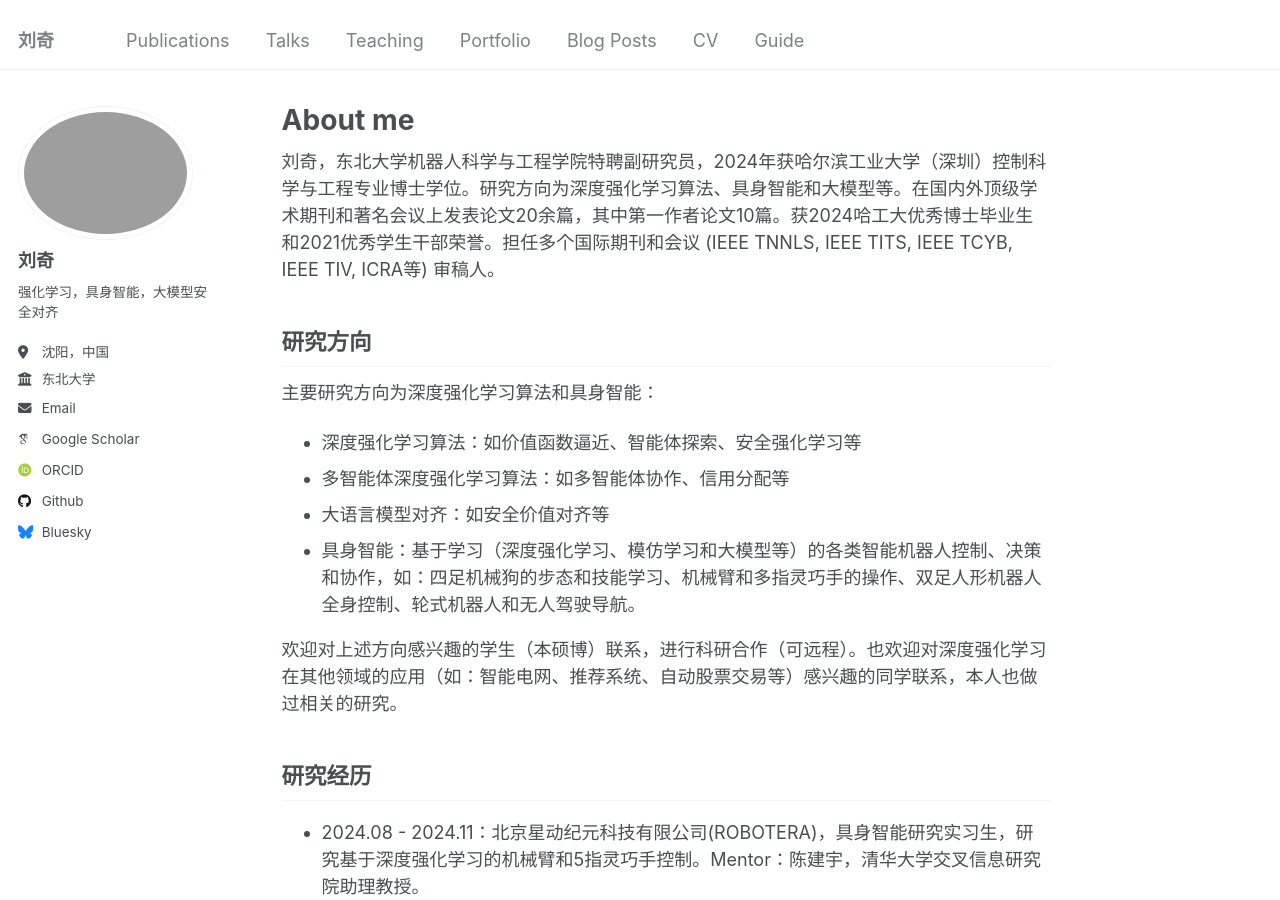
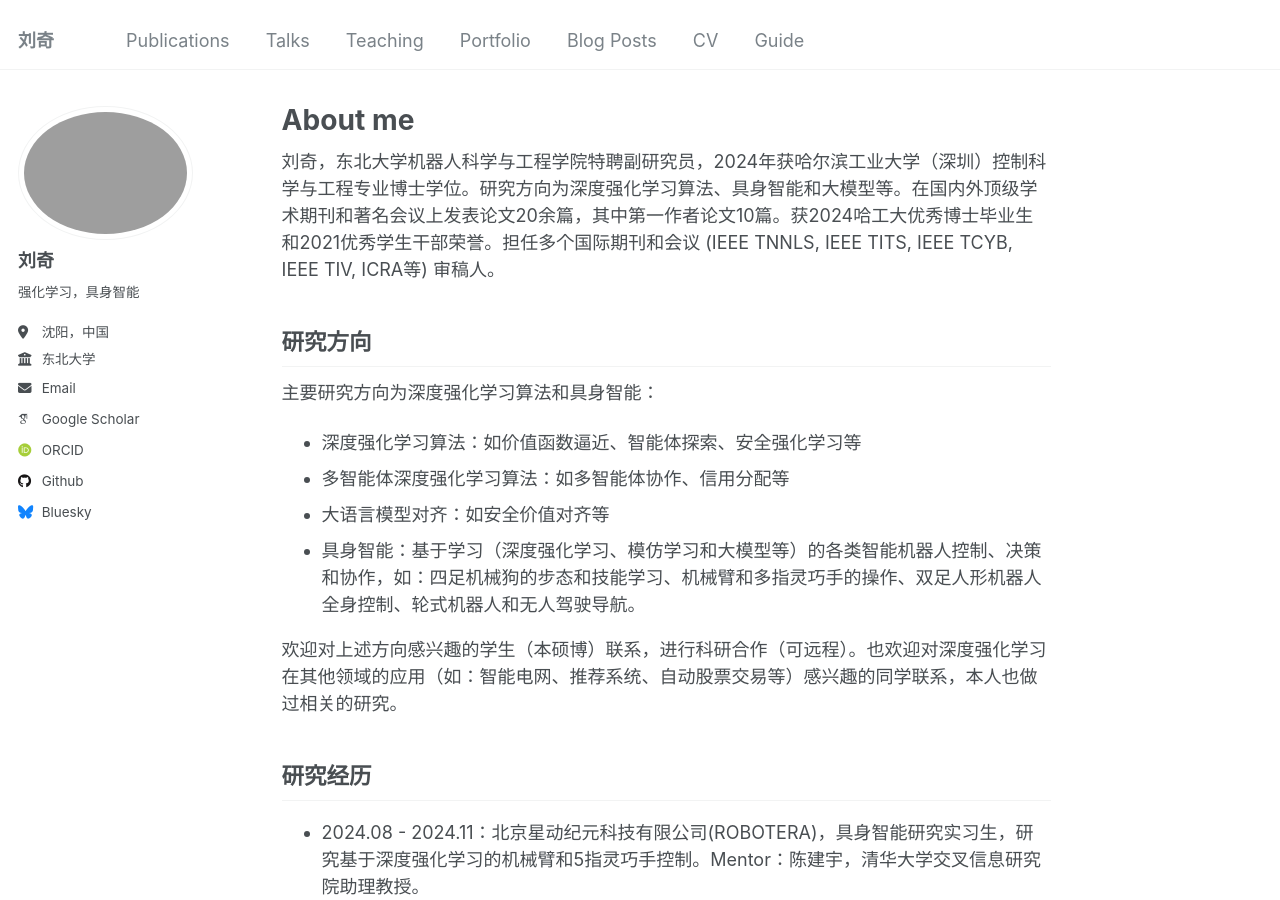
Before and after one commit to liuqi8827/liuqi8827.github.io, a Jekyll site: the page built from _pages/about.md, in a window 1280 px wide and 900 px high. Built offline with Jekyll 4.4.1, drawn with Linux system fonts in a browser that asks for light colours; some web fonts are replaced.

Commit message:
Update _config.yml

```diff
--- a/_config.yml
+++ b/_config.yml
@@ -24,7 +24,7 @@ author:
   avatar           : "liuqi.png"
   name             : "刘奇"
   pronouns         : # example: "she/her"
-  bio              : "强化学习，具身智能，大模型安全对齐"
+  bio              : "强化学习，具身智能"
   location         : "沈阳，中国"
   employer         : "东北大学"
   uri              : # URL
```
